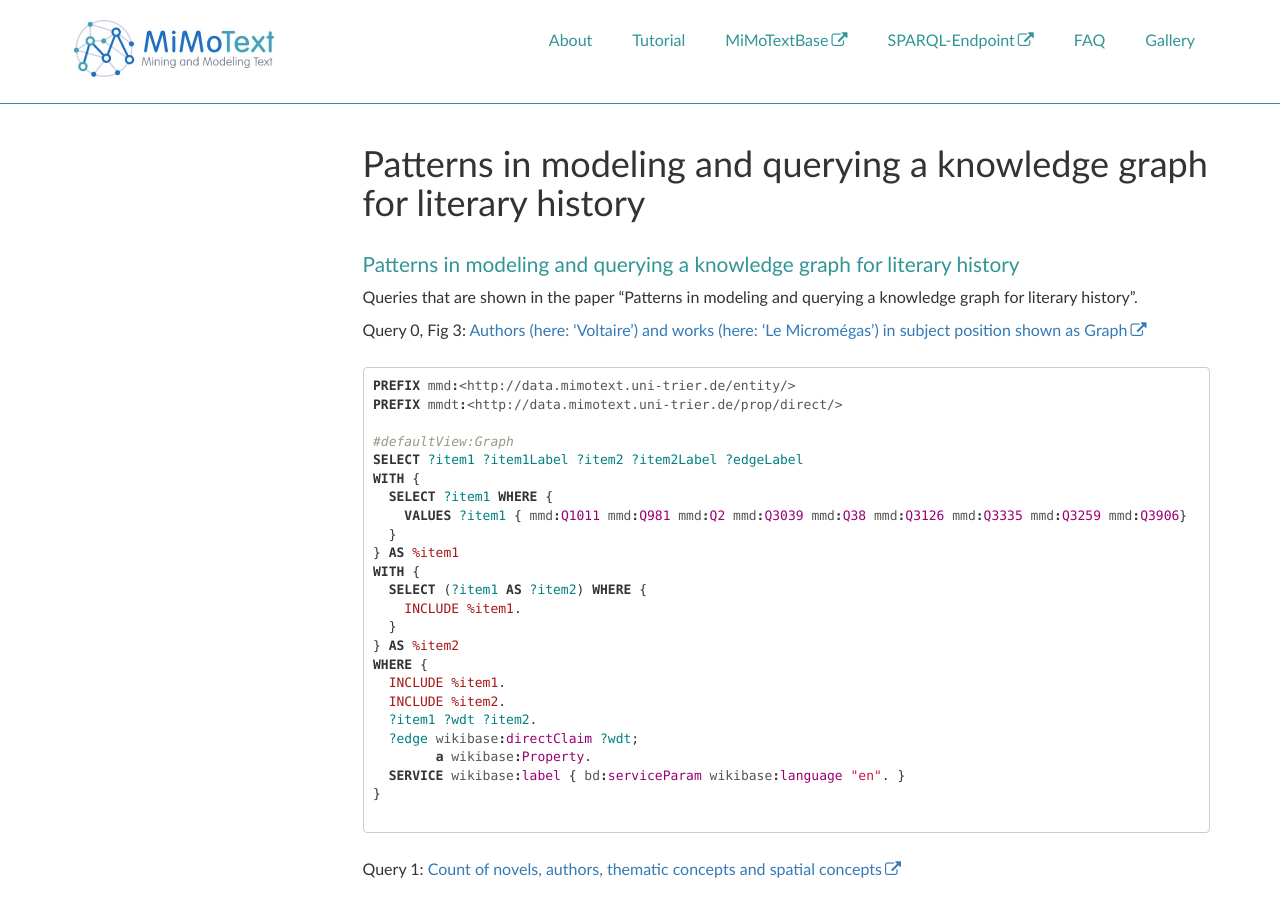
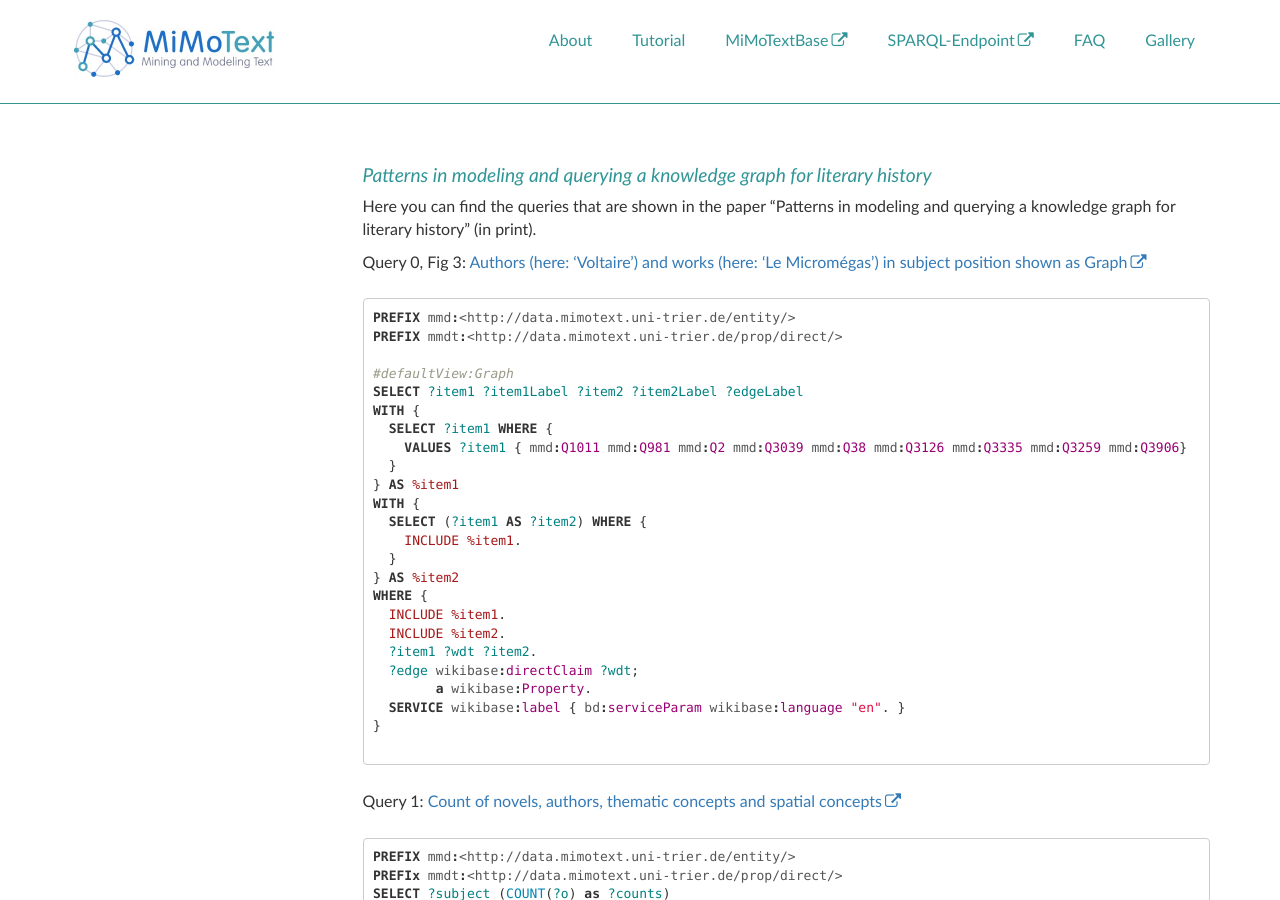
Before and after one commit to MiMoText/MiMoTextBase_Tutorial, a Jekyll site: the page built from pages/queries/queries_patterns.md, in a window 1280 px wide and 900 px high. Built offline with Jekyll 4.4.1, drawn with Linux system fonts in a browser that asks for light colours; comment, search, counter and statistics services are not loaded; our own code applies the rules of GitHub Pages for plain Markdown files.

Commit message:
updated queries

```diff
--- a/pages/queries/queries_patterns.md
+++ b/pages/queries/queries_patterns.md
@@ -7,9 +7,9 @@
 folder: queries
 toc: False
 ---
-### Patterns in modeling and querying a knowledge graph for literary history
+#### Patterns in modeling and querying a knowledge graph for literary history
 
-Queries that are shown in the paper "Patterns in modeling and querying a knowledge graph for literary history".
+Here you can find the queries that are shown in the paper "Patterns in modeling and querying a knowledge graph for literary history" (in print).
 
 
 Query 0, Fig 3: [Authors (here: ‘Voltaire’) and works (here: ‘Le Micromégas’) in subject position shown as Graph](http://tinyurl.com/29hylegs){:target="_blank"}
```
